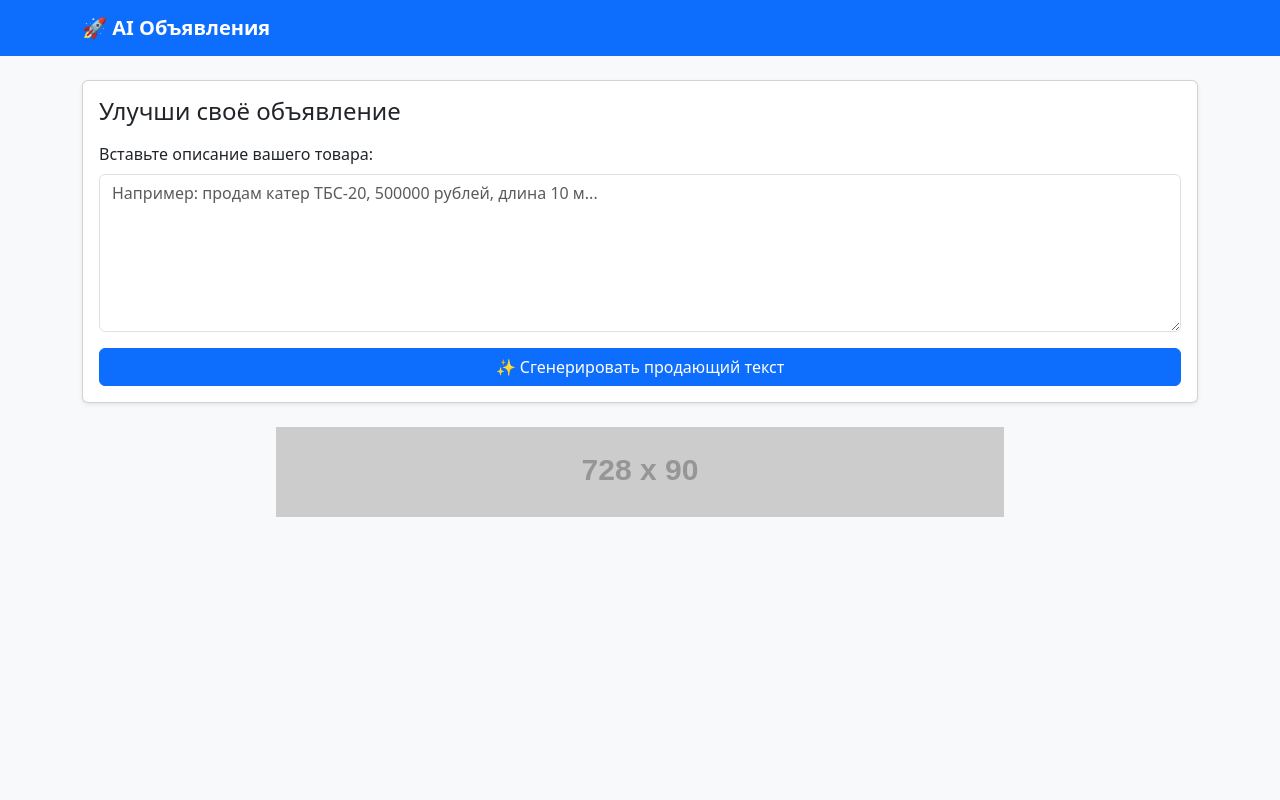
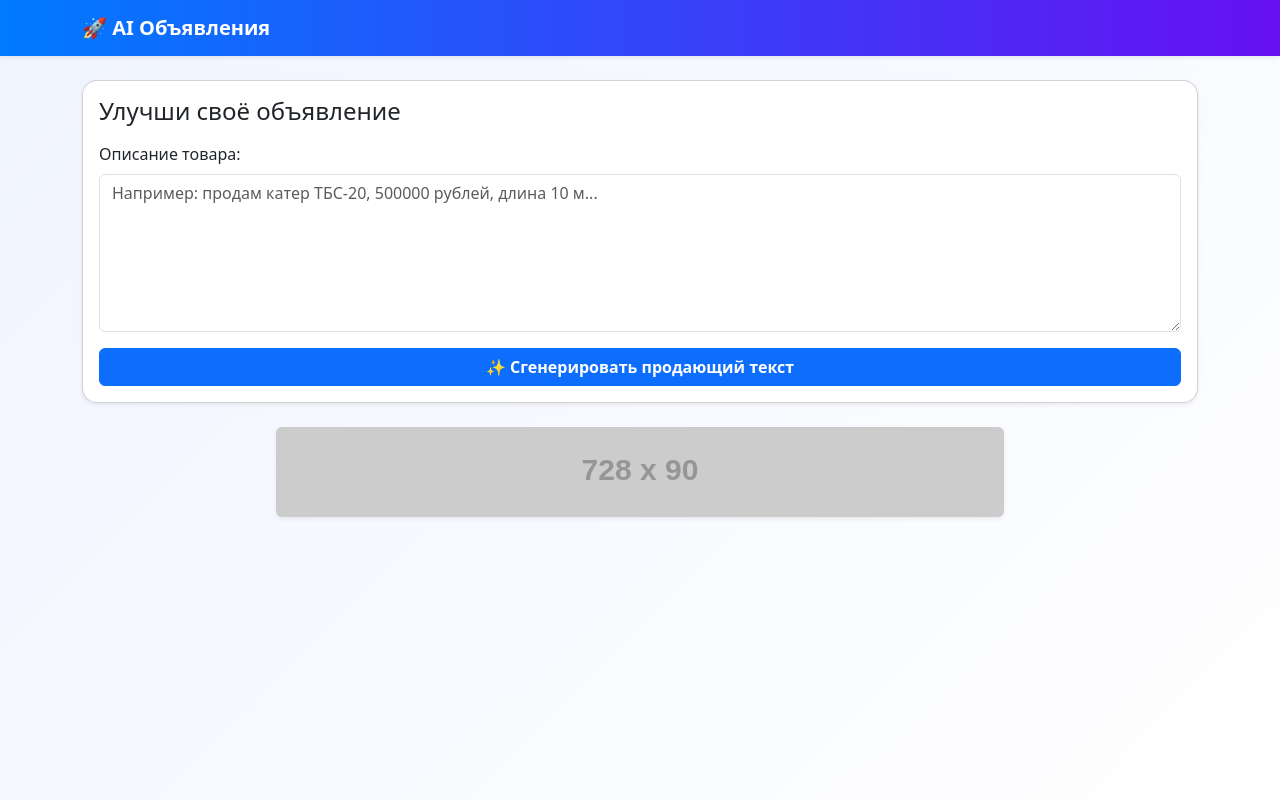
Before and after one commit to sergo2078/ai-ad-optimizer, a Flask app: page / in a window 1280 px wide. Run offline with Flask 3, Linux system fonts and the light colour scheme; grey boxes labelled with a size stand in for pictures from a placeholder-image service; some libraries are stand-ins or nearby versions.

Commit message:
Update index.html

```diff
--- a/templates/index.html
+++ b/templates/index.html
@@ -6,47 +6,65 @@
   <meta name="viewport" content="width=device-width, initial-scale=1">
   <!-- Bootstrap CSS -->
   <link href="https://cdn.jsdelivr.net/npm/bootstrap@5.3.2/dist/css/bootstrap.min.css" rel="stylesheet">
+  <style>
+    body {
+      background: linear-gradient(135deg, #f0f4ff, #ffffff);
+      min-height: 100vh;
+    }
+    .navbar {
+      background: linear-gradient(90deg, #007bff, #6610f2);
+    }
+    .card {
+      border-radius: 15px;
+    }
+    .result-card {
+      animation: fadeIn 0.5s ease-in-out;
+    }
+    @keyframes fadeIn {
+      from { opacity: 0; transform: translateY(10px); }
+      to { opacity: 1; transform: translateY(0); }
+    }
+  </style>
 </head>
-<body class="bg-light">
+<body>
 
-<nav class="navbar navbar-expand-lg navbar-dark bg-primary mb-4">
+<nav class="navbar navbar-expand-lg navbar-dark shadow-sm">
   <div class="container">
     <a class="navbar-brand fw-bold" href="#">🚀 AI Объявления</a>
   </div>
 </nav>
 
-<div class="container">
+<div class="container py-4">
   <div class="card shadow-sm">
     <div class="card-body">
       <h1 class="h4 mb-3">Улучши своё объявление</h1>
       <form method="POST">
         <div class="mb-3">
-          <label for="user_input" class="form-label">Вставьте описание вашего товара:</label>
+          <label for="user_input" class="form-label">Описание товара:</label>
           <textarea class="form-control" name="user_input" rows="6" placeholder="Например: продам катер ТБС-20, 500000 рублей, длина 10 м...">{{ request.form.user_input or '' }}</textarea>
         </div>
-        <button type="submit" class="btn btn-primary w-100">✨ Сгенерировать продающий текст</button>
+        <button type="submit" class="btn btn-primary w-100 fw-bold">✨ Сгенерировать продающий текст</button>
       </form>
     </div>
   </div>
 
   {% if result %}
-    <div class="card shadow-sm mt-4">
+    <div class="card shadow-sm mt-4 result-card">
       <div class="card-body">
-        <h3 class="h5">📄 Готовое объявление + советы по фото:</h3>
-
-        <!-- Кнопка копирования -->
-        <div class="d-flex justify-content-end mb-2">
-          <button class="btn btn-outline-secondary btn-sm" onclick="copyText()">📋 Скопировать</button>
+        <div class="d-flex justify-content-between align-items-center">
+          <h3 class="h5 m-0">📄 Готовое объявление + советы по фото:</h3>
+          <button id="copyBtn" class="btn btn-outline-secondary btn-sm" data-bs-toggle="tooltip" data-bs-placement="left" title="Скопировать">
+            📋
+          </button>
         </div>
-
-        <pre id="result-text" style="white-space: pre-wrap;">{{ result|safe }}</pre>
+        <pre id="result-text" class="mt-3" style="white-space: pre-wrap;">{{ result|safe }}</pre>
       </div>
     </div>
   {% endif %}
 
   <div class="text-center mt-4">
     <a href="https://example.com" target="_blank">
-      <img class="img-fluid" src="https://via.placeholder.com/728x90.png?text=Рекламный+баннер+здесь" alt="Реклама">
+      <img class="img-fluid rounded shadow-sm" src="https://via.placeholder.com/728x90.png?text=Рекламный+баннер+здесь" alt="Реклама">
     </a>
   </div>
 </div>
@@ -54,14 +72,29 @@
 <!-- Bootstrap JS -->
 <script src="https://cdn.jsdelivr.net/npm/bootstrap@5.3.2/dist/js/bootstrap.bundle.min.js"></script>
 <script>
-function copyText() {
-  const text = document.getElementById("result-text").innerText;
-  navigator.clipboard.writeText(text).then(() => {
-    alert("Текст скопирован!");
-  }).catch(err => {
-    console.error("Ошибка копирования: ", err);
-  });
-}
+document.addEventListener("DOMContentLoaded", function () {
+  // Включаем тултипы Bootstrap
+  var tooltipTriggerList = [].slice.call(document.querySelectorAll('[data-bs-toggle="tooltip"]'))
+  var tooltipList = tooltipTriggerList.map(function (tooltipTriggerEl) {
+    return new bootstrap.Tooltip(tooltipTriggerEl)
+  })
+
+  // Копирование текста
+  const copyBtn = document.getElementById("copyBtn");
+  if (copyBtn) {
+    copyBtn.addEventListener("click", function () {
+      const text = document.getElementById("result-text").innerText;
+      navigator.clipboard.writeText(text).then(() => {
+        const tooltip = bootstrap.Tooltip.getInstance(copyBtn);
+        tooltip.setContent({ '.tooltip-inner': 'Скопировано ✅' });
+        tooltip.show();
+        setTimeout(() => {
+          tooltip.setContent({ '.tooltip-inner': 'Скопировать' });
+        }, 1500);
+      });
+    });
+  }
+});
 </script>
 </body>
 </html>
```
